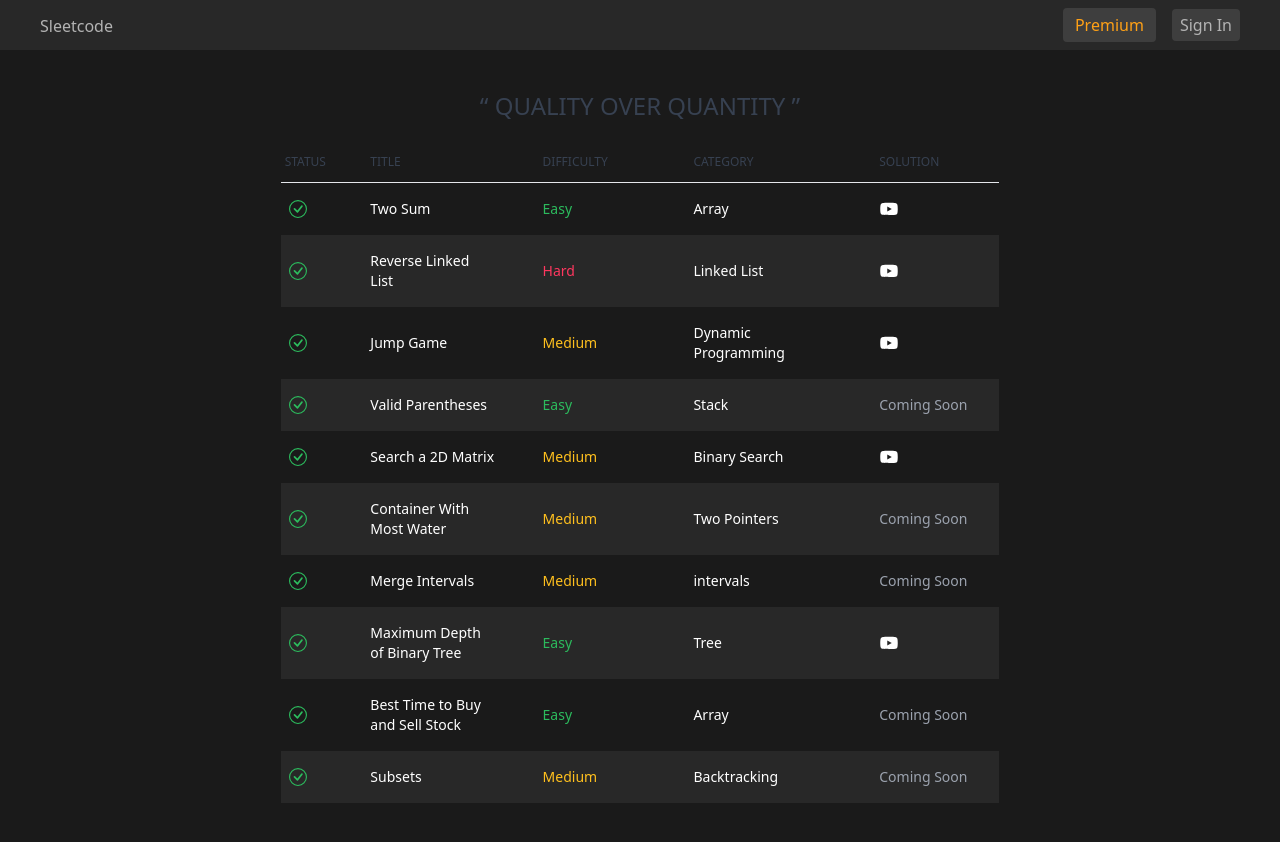
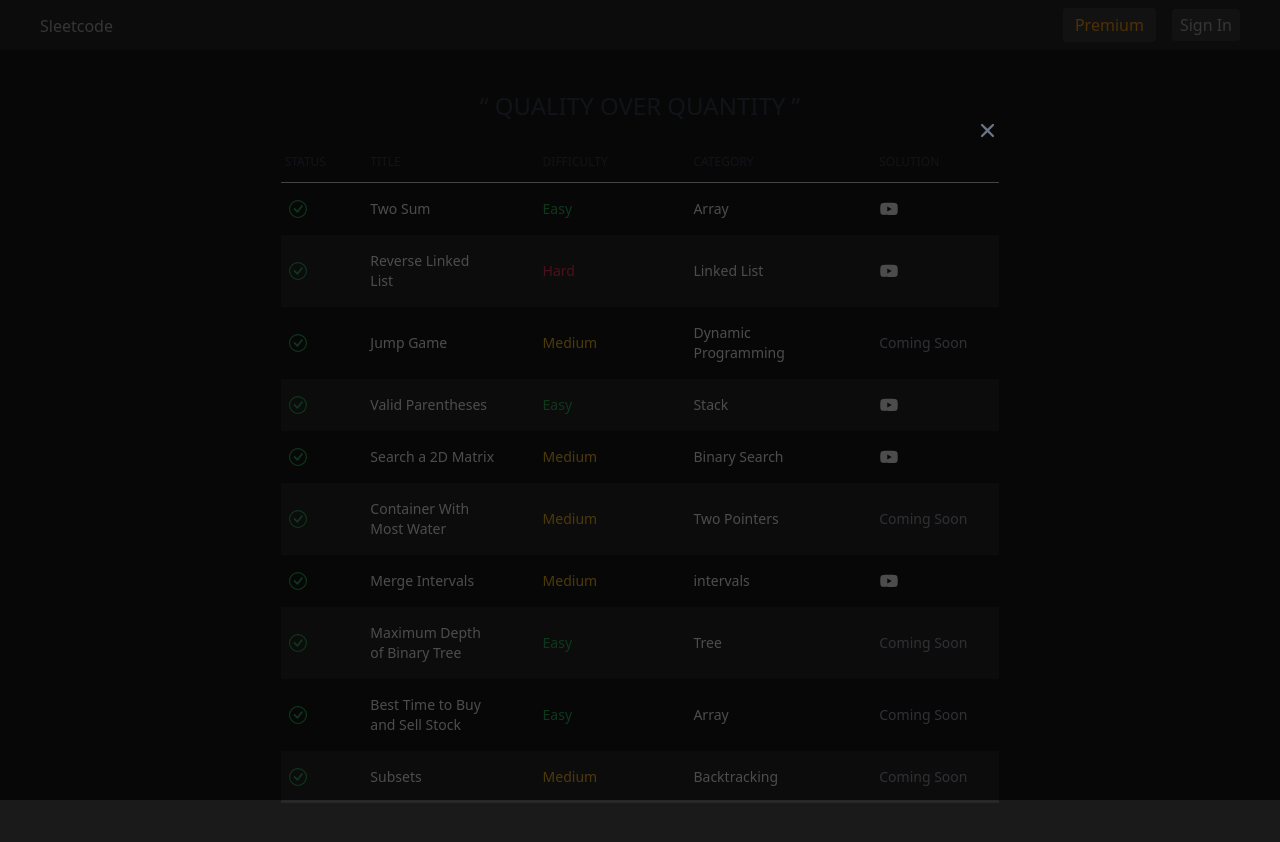
Before and after one commit to abhinav-m22/codearena, a Next.js app: page / in a window 1280 px wide. Both pictures are taken after a click on the icon 889 px from the left and 209 px from the top of the page. Built offline with nearby package versions, Linux system fonts and the light colour scheme.

Commit message:
Added solution video modals

```diff
--- a/package.json
+++ b/package.json
@@ -22,6 +22,7 @@
     "react-dom": "18.2.0",
     "react-firebase-hooks": "^5.1.1",
     "react-icons": "^4.9.0",
+    "react-youtube": "^10.1.0",
     "recoil": "^0.7.7",
     "tailwindcss": "3.3.2",
     "typescript": "5.0.4"
--- a/src/components/ProblemsTable/ProblemsTable.tsx
+++ b/src/components/ProblemsTable/ProblemsTable.tsx
@@ -1,8 +1,10 @@
-import React from 'react';
+import React, { useEffect, useState } from 'react';
 import { problems } from '@/problems/problems';
 import { BsCheckCircle } from 'react-icons/bs'
 import Link from 'next/link';
 import { AiFillYoutube } from 'react-icons/ai';
+import { IoClose } from 'react-icons/io5';
+import YouTube from 'react-youtube';
 
 type ProblemsTableProps = {
 
@@ -10,7 +12,29 @@
 
 const ProblemsTable: React.FC<ProblemsTableProps> = () => {
 
+    const [youtubePlayer, setYoutubePlayer] = useState({
+        isOpen: false,
+        videoId: ''
+    });
+
+    const closeModal = () => {
+        setYoutubePlayer({ isOpen: false, videoId: '' });
+    };
+
+    useEffect(() => {
+
+        const handleEsc = (e: KeyboardEvent) => {
+            if(e.key === 'Escape'){
+                closeModal();
+            }
+        };
+
+        window.addEventListener("keydown", handleEsc);
+        return () => window.removeEventListener("keydown", handleEsc)
+    }, []);
+
     return (
+        <>
             <tbody className='text-white'>
                 {problems.map((item, index) => {
 
@@ -37,6 +61,7 @@
                                     <AiFillYoutube
                                         fontSize={20}
                                         className='cursor-pointer hover:text-red-500'
+                                        onClick={() => setYoutubePlayer({ isOpen: true, videoId: item.videoId as string })}
                                     />
                                 ) : (
                                     <p className='text-gray-400'>Coming Soon</p>
@@ -46,6 +71,23 @@
                     )
                 })}
             </tbody>
+
+            {youtubePlayer.isOpen && (
+
+                <tfoot className='fixed top-0 left-0 h-screen w-screen flex items-center justify-center ' >
+                    <div className='bg-black z-10 opacity-70 top-0 left-0 w-screen h-screen absolute' onClick={closeModal}></div>
+                    <div className='w-full z-50 h-full px-6 relative max-w-3xl'>
+                        <div className='w-full h-full flex items-center justify-center relative'>
+                            <div className='w-full relative'>
+                                <IoClose fontSize={"25"} className='cursor-pointer absolute -top-8 right-0' onClick={closeModal}/>
+                                <YouTube videoId={youtubePlayer.videoId} loading='lazy' iframeClassName='w-full min-h-[500px]' />
+                            </div>
+                        </div>
+                    </div>
+                </tfoot>
+
+            )}
+        </>
     )
 }
 export default ProblemsTable;
--- a/src/problems/problems.ts
+++ b/src/problems/problems.ts
@@ -14,7 +14,7 @@
         difficulty: "Easy",
         category: "Array",
         order: 1,
-        videoId: "ababab",
+        videoId: "dRUpbt8vHpo",
     },
     {
         id: "reverse-linked-list",
@@ -22,7 +22,7 @@
         difficulty: "Hard",
         category: "Linked List",
         order: 2,
-        videoId: "ababab",
+        videoId: "iRtLEoL-r-g",
     },
     {
         id: "jump-game",
@@ -30,7 +30,7 @@
         difficulty: "Medium",
         category: "Dynamic Programming",
         order: 3,
-        videoId: "ababab",
+        videoId: "",
     },
     {
         id: "valid-parentheses",
@@ -38,7 +38,7 @@
         difficulty: "Easy",
         category: "Stack",
         order: 4,
-        videoId: "",
+        videoId: "wkDfsKijrZ8",
     },
     {
         id: "search-a-2d-matrix",
@@ -46,7 +46,7 @@
         difficulty: "Medium",
         category: "Binary Search",
         order: 5,
-        videoId: "ababab",
+        videoId: "ZYpYur0znng",
     },
     {
         id: "container-with-most-water",
@@ -62,7 +62,7 @@
         difficulty: "Medium",
         category: "intervals",
         order: 7,
-        videoId: "",
+        videoId: "2JzRBPFYbKE",
     },
     {
         id: "maximum-depth-of-binary-tree",
@@ -70,7 +70,7 @@
         difficulty: "Easy",
         category: "Tree",
         order: 8,
-        videoId: "ababab",
+        videoId: "",
     },
     {
         id: "best-time-to-buy-and-sell-stock",
```
Also changed, not shown: 1 other file (tests, documents, lock files or other folders). Lines whose indentation alone changed are shown as unchanged.
